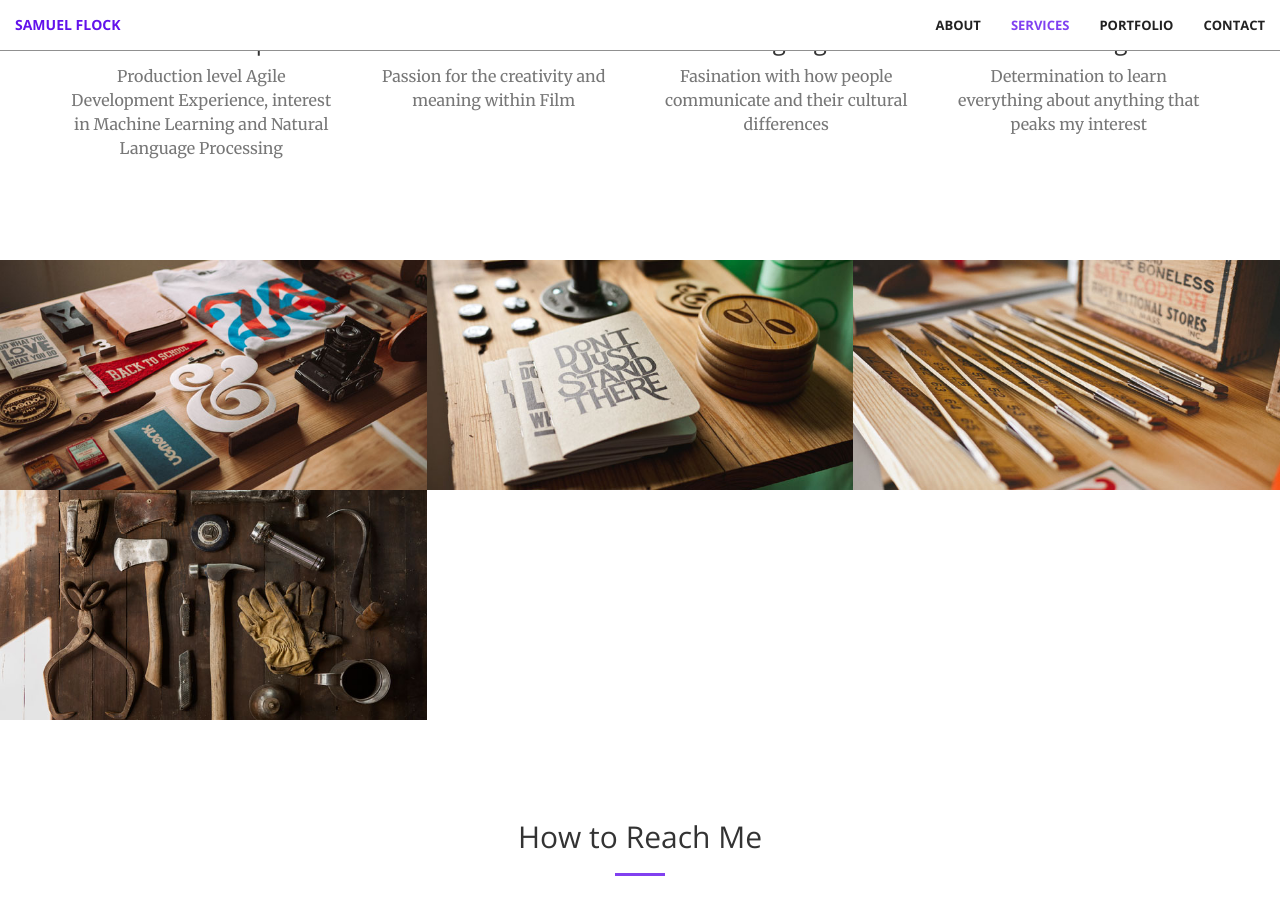
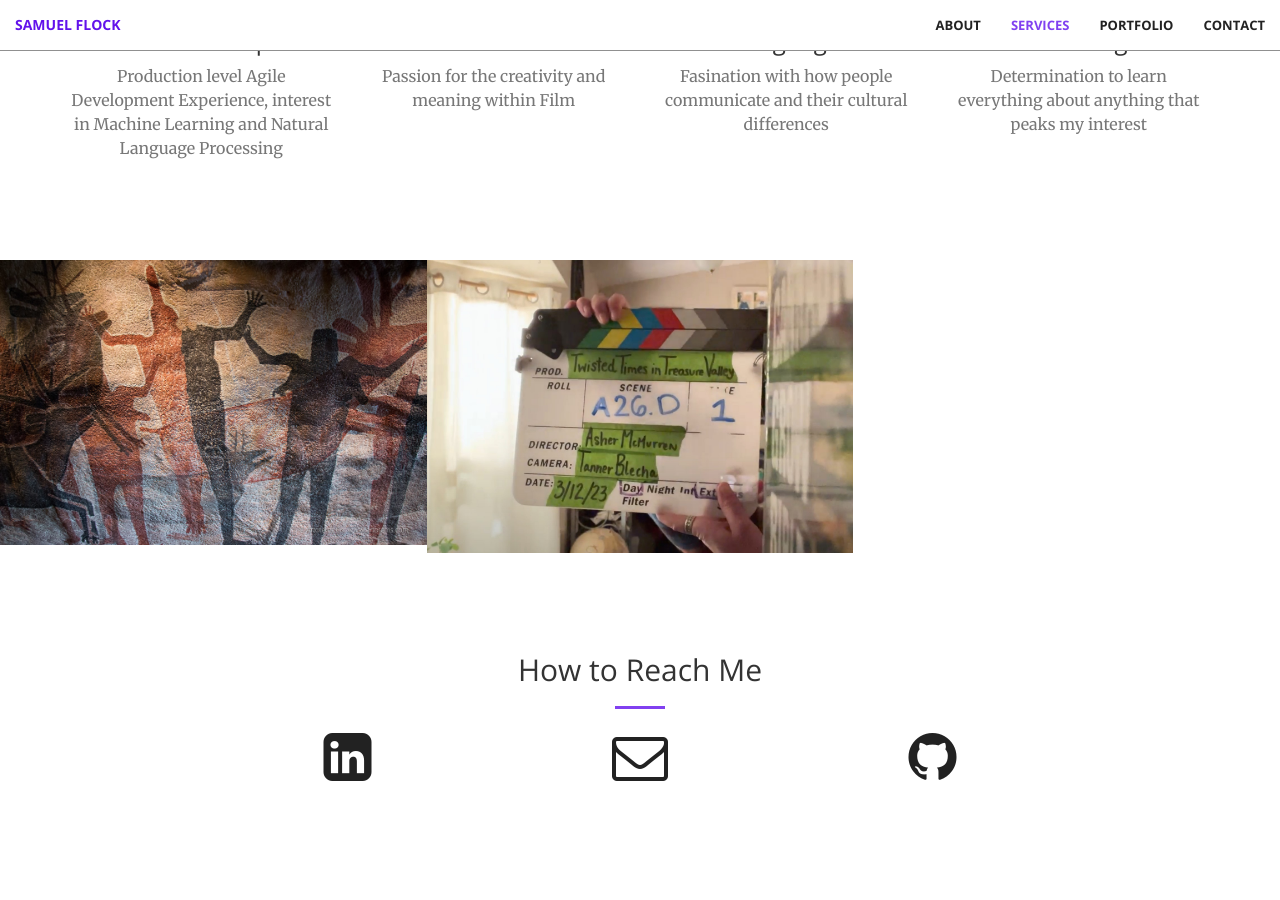
Before and after one commit to samuelflock/samuelflock.github.io, a Jekyll site: the page built from index.md, in a window 1280 px wide and 900 px high, scrolled down 1144 px. Built offline with Jekyll 4.4.1, drawn with Linux system fonts in a browser that asks for light colours.

Commit message:
Updating Projects and Images

```diff
--- a/_includes/portfolio.html
+++ b/_includes/portfolio.html
@@ -4,7 +4,7 @@
             <div class="col-lg-4 col-sm-6">
                 <!-- Public Repository with Github Page -->
                 <a href="https://cs481-ekh.github.io/s24--1/" class="portfolio-box">
-                    <img src="img/portfolio/1.jpg" class="img-responsive" alt="">
+                    <img src="img/portfolio/descent.jpg" class="img-responsive" alt="">
                     <div class="portfolio-box-caption">
                         <div class="portfolio-box-caption-content">
                             <div class="project-category text-faded">
@@ -17,8 +17,8 @@
                     </div>
                 </a>
             </div>
+            <!--
             <div class="col-lg-4 col-sm-6">
-                <!-- This is a private Repository -->
                 <a href="#" class="portfolio-box">
                     <img src="img/portfolio/2.jpg" class="img-responsive" alt="">
                     <div class="portfolio-box-caption">
@@ -33,10 +33,11 @@
                     </div>
                 </a>
             </div>
+            -->
             <div class="col-lg-4 col-sm-6">
                 <!-- The full film is not public -->
                 <a href="https://filmfreeway.com/TwistedTimesinTreasureValley" class="portfolio-box">
-                    <img src="img/portfolio/5.jpg" class="img-responsive" alt="">
+                    <img src="img/portfolio/twistedtimes.jpg" class="img-responsive" alt="">
                     <div class="portfolio-box-caption">
                         <div class="portfolio-box-caption-content">
                             <div class="project-category text-faded">
@@ -49,8 +50,8 @@
                     </div>
                 </a>
             </div>
+            <!--
             <div class="col-lg-4 col-sm-6">
-                <!-- The full film is not public -->
                 <a href="#" class="portfolio-box">
                     <img src="img/portfolio/6.jpg" class="img-responsive" alt="">
                     <div class="portfolio-box-caption">
@@ -65,6 +66,7 @@
                     </div>
                 </a>
             </div>
+            -->
         </div>
     </div>
 </section>
```
Also changed, not shown: img/portfolio/descent.jpg (added), img/portfolio/twistedtimes.jpg (added).
